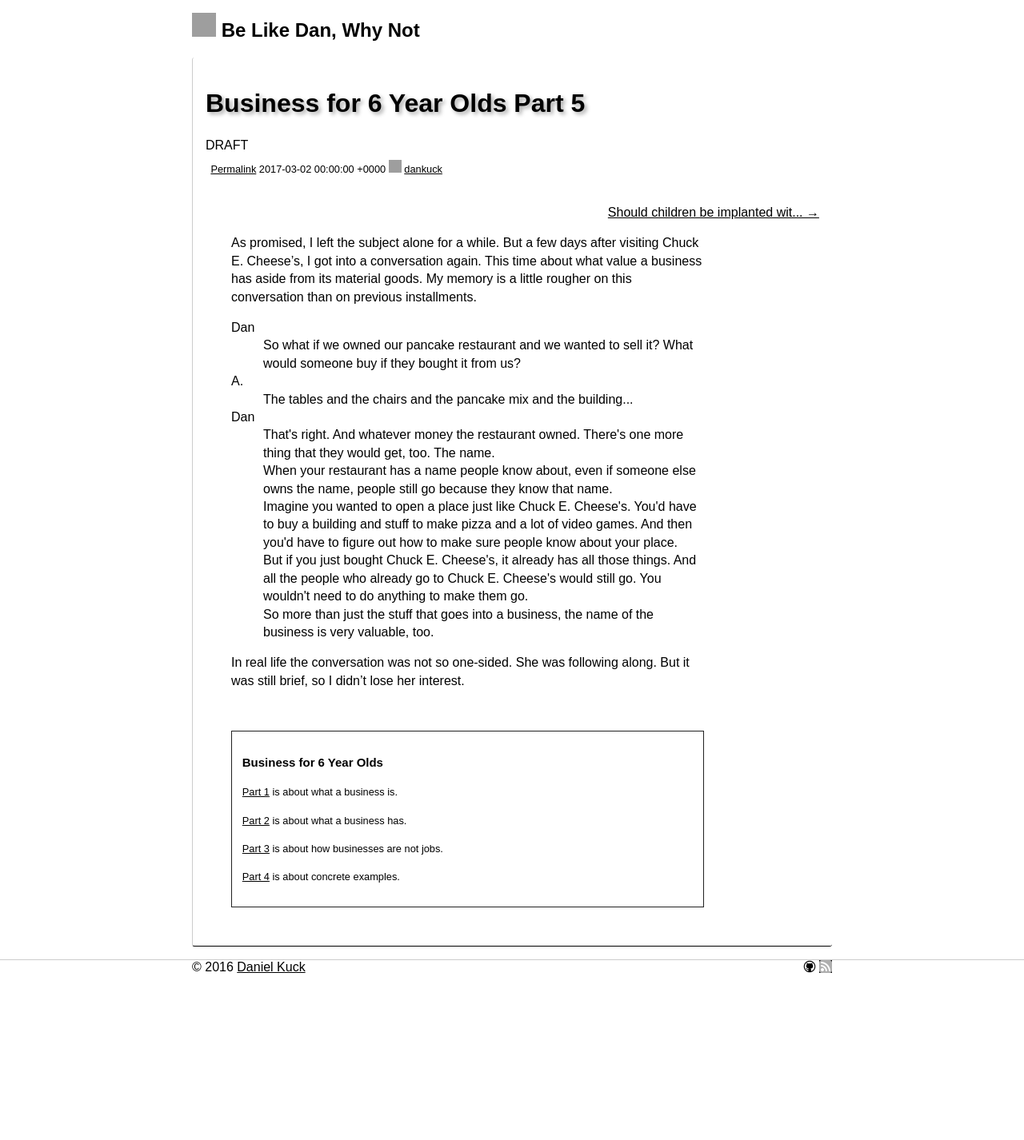
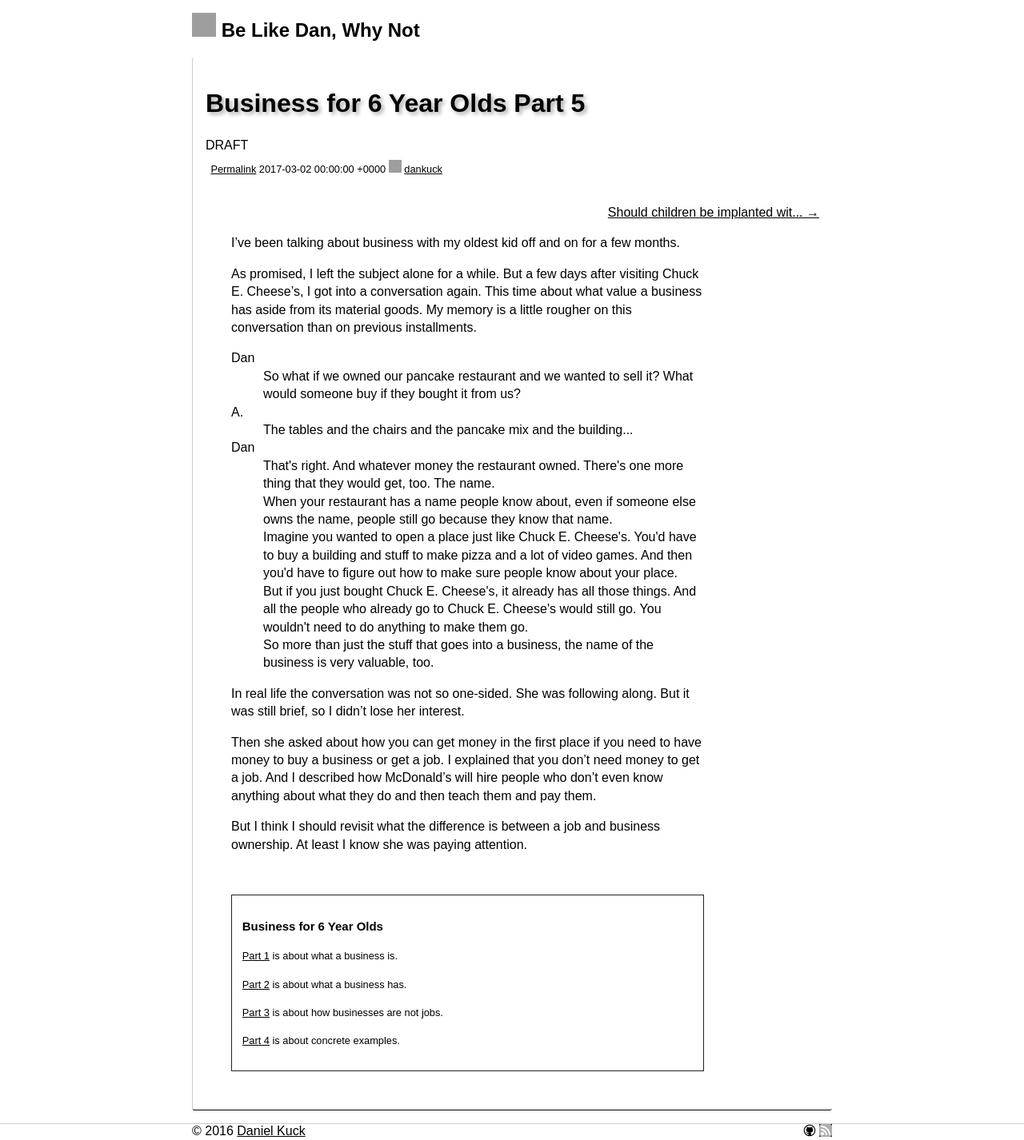
Before and after one commit to dankuck/dankuck.github.io, a Jekyll site: the page built from _posts/2017-03-02-business-for-six-year-olds-part-5.md, in a window 1280 px wide. Shown: the whole page at 80% size. Built offline with Jekyll 4.4.1, drawn with Linux system fonts in a browser that asks for light colours; before the commit the page ends 1221 px from its top, so only the background shows below that; grey boxes are pictures that could not be loaded.

Commit message:
paying attention

```diff
--- a/_posts/2017-03-02-business-for-six-year-olds-part-5.md
+++ b/_posts/2017-03-02-business-for-six-year-olds-part-5.md
@@ -9,6 +9,8 @@ tags: bf6yo
 bf6yo_title: "Part 5"
 bf6yo_description: "brand loyalty"
 ---
+
+I've been talking about business with my oldest kid off and on for a few months.
 
 As promised, I left the subject alone for a while. But a few days after visiting Chuck E. Cheese's, I got into a conversation again. This time about what value a business has aside from its material goods. My memory is a little rougher on this conversation than on previous installments.
 
@@ -27,4 +29,8 @@ As promised, I left the subject alone for a while. But a few days after visiting
 
 In real life the conversation was not so one-sided. She was following along. But it was still brief, so I didn't lose her interest.
 
+Then she asked about how you can get money in the first place if you need to have money to buy a business or get a job. I explained that you don't need money to get a job. And I described how McDonald's will hire people who don't even know anything about what they do and then teach them and pay them.
+
+But I think I should revisit what the difference is between a job and business ownership. At least I know she was paying attention.
+
 {% include series_bf6yo.html %}
```
